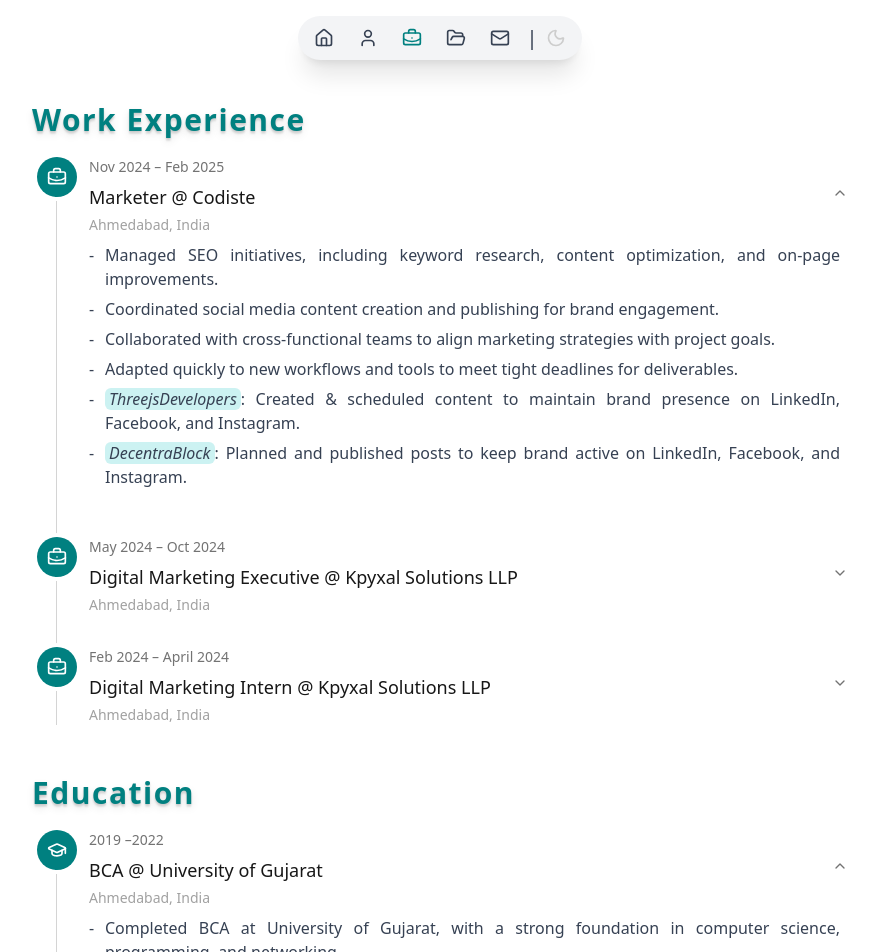
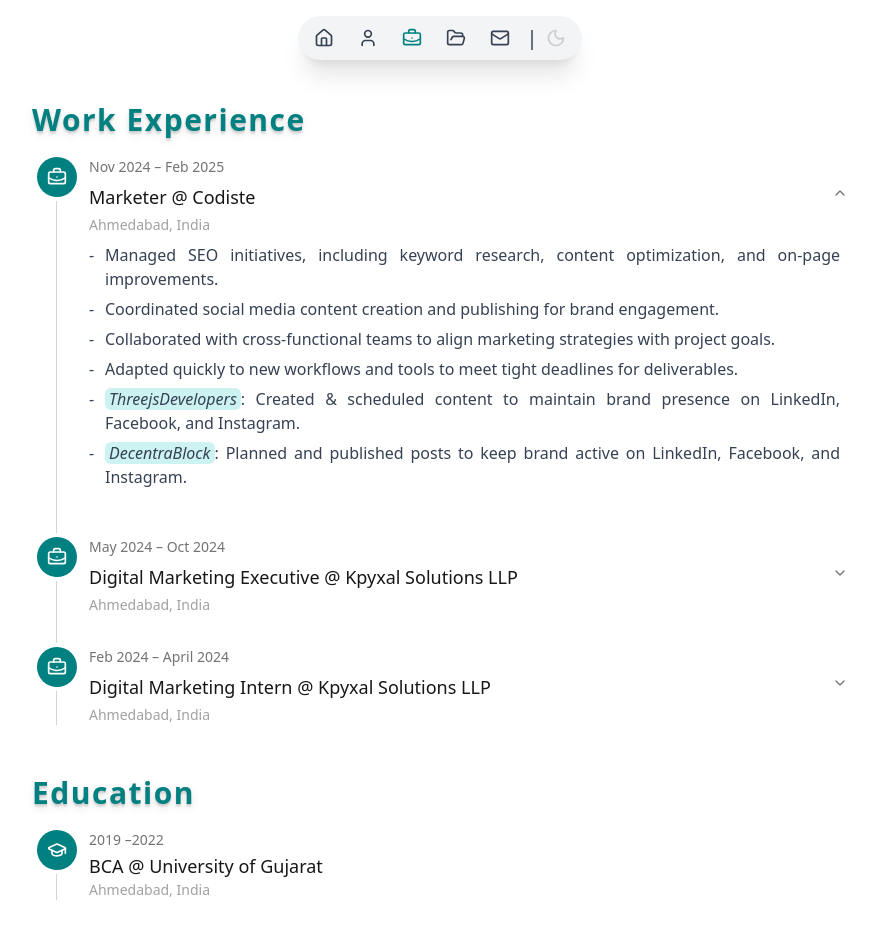
Before and after one commit to R-o-n-a-k/nidhi, a Next.js app: page /career in a window 1280 px wide. Shown: the top 952 px of the page, without its empty margins (200-1076 px from the left). Built offline with nearby package versions, Linux system fonts and the light colour scheme.

Commit message:
ref: description show logic in timeline

```diff
--- a/app/_components/Data.jsx
+++ b/app/_components/Data.jsx
@@ -284,9 +284,9 @@ export const educationData = [
     location: "Ahmedabad, India",
     date: "2019 –2022",
     icon: GraduationCap,
-    description: [
-      "Completed BCA at University of Gujarat, with a strong foundation in computer science, programming, and networking.",
-    ],
+    // description: [
+    //   "Completed BCA at University of Gujarat, with a strong foundation in computer science, programming, and networking.",
+    // ],
   },
 ];
 
--- a/app/_components/Timeline.jsx
+++ b/app/_components/Timeline.jsx
@@ -15,6 +15,8 @@ const Timeline = ({ data, heading = "Timeline" }) => {
             <ol className="relative border-l border-[#D4D4D4] dark:border-[#3f3f3f] w-full">
               {data.map((item, index) => {
                 const Icon = item.icon;
+                const hasDescription =
+                  item.description && item.description.length > 0;
                 return (
                   <li key={index} className="mb-8 ml-6 md:ml-8">
                     <span className="absolute flex items-center justify-center w-8 h-8 md:w-10 md:h-10 bg-primary rounded-full -left-4 md:-left-5 ring-4 ring-background text-white">
@@ -25,15 +27,24 @@ const Timeline = ({ data, heading = "Timeline" }) => {
                         {item.date}
                       </time>
 
+                      {/* If description exists → show accordion trigger */}
+                      {hasDescription ? (
                         <AccordionTrigger>
                           <h2 className="md:text-lg text-base font-medium text-title-color">
                             {item.title} @ {item.company}
                           </h2>
                         </AccordionTrigger>
-
+                      ) : (
+                        <h2 className="md:text-lg text-base font-medium text-title-color">
+                          {item.title} @ {item.company}
+                        </h2>
+                      )}
                       <p className="text-xs md:text-sm text-neutral-400 mb-2">
                         {item.location}
                       </p>
+
+                      {/* Render accordion content only if description exists */}
+                      {hasDescription && (
                         <AccordionContent>
                           <ul className="list-none space-y-1.5 md:space-y-1.5 w-full text-justify text-sm md:text-base text-content px-2 md:pl-4 relative">
                             {item.description.map((point, i) => (
@@ -46,6 +57,7 @@ const Timeline = ({ data, heading = "Timeline" }) => {
                             ))}
                           </ul>
                         </AccordionContent>
+                      )}
                     </AccordionItem>
                   </li>
                 );
```
Lines whose indentation alone changed are shown as unchanged.
